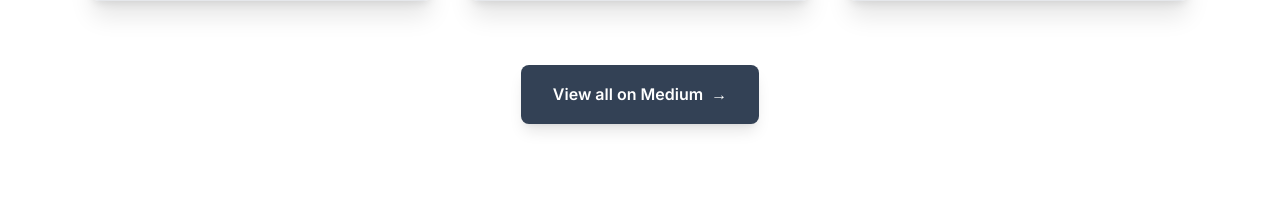
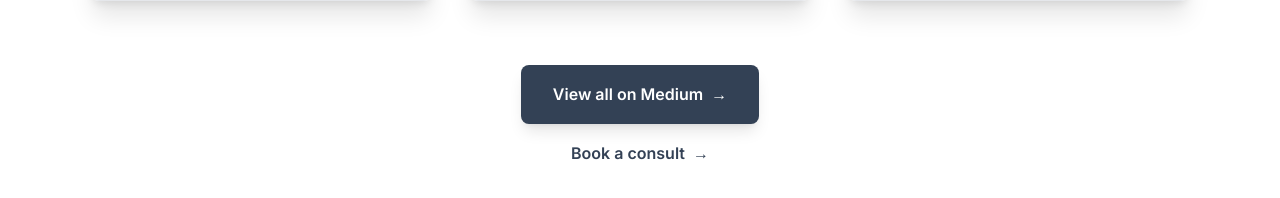
Before and after one commit to Youngger9765/young-personal-site, a Next.js app: page /en/blog in a window 1280 px wide. Shown: the part 628-826 px from the top of the page. Built offline with nearby package versions, Linux system fonts and the light colour scheme.

Commit message:
Add consult CTA to blog list and posts

```diff
--- a/app/[locale]/blog/[slug]/page.tsx
+++ b/app/[locale]/blog/[slug]/page.tsx
@@ -7,6 +7,7 @@
 import rehypeAutolinkHeadings from "rehype-autolink-headings";
 import remarkGfm from "remark-gfm";
 import "highlight.js/styles/github-dark.css";
+import { getTranslations } from "next-intl/server";
 
 export async function generateStaticParams() {
   const posts = await getBlogPosts();
@@ -32,6 +33,7 @@
 export default async function BlogPostPage({ params }: { params: Promise<{ slug: string }> }) {
   const { slug } = await params;
   const post = await getBlogPost(slug);
+  const t = await getTranslations();
 
   if (!post) {
     notFound();
@@ -87,6 +89,15 @@
         >
           ← Back to Blog
         </Link>
+        <a
+          href="https://calendly.com/young-tsai/ai"
+          target="_blank"
+          rel="noopener noreferrer"
+          className="inline-flex items-center gap-2 text-blue-600 hover:underline"
+        >
+          {t('projects.consultCta')}
+          <span>→</span>
+        </a>
       </footer>
     </article>
   );
--- a/app/[locale]/blog/page.tsx
+++ b/app/[locale]/blog/page.tsx
@@ -86,7 +86,7 @@
           initial={{ opacity: 0 }}
           animate={{ opacity: 1 }}
           transition={{ delay: 0.4 }}
-          className="text-center"
+          className="text-center space-y-4"
         >
           <a
             href="https://medium.com/young-tsai"
@@ -97,6 +97,17 @@
             {t('insights.viewAll')}
             <span className="group-hover:translate-x-1 transition-transform">→</span>
           </a>
+          <div>
+            <a
+              href="https://calendly.com/young-tsai/ai"
+              target="_blank"
+              rel="noopener noreferrer"
+              className="inline-flex items-center gap-2 text-slate-blue font-semibold hover:underline"
+            >
+              {t('projects.consultCta')}
+              <span>→</span>
+            </a>
+          </div>
         </motion.div>
       </div>
     </div>
```
